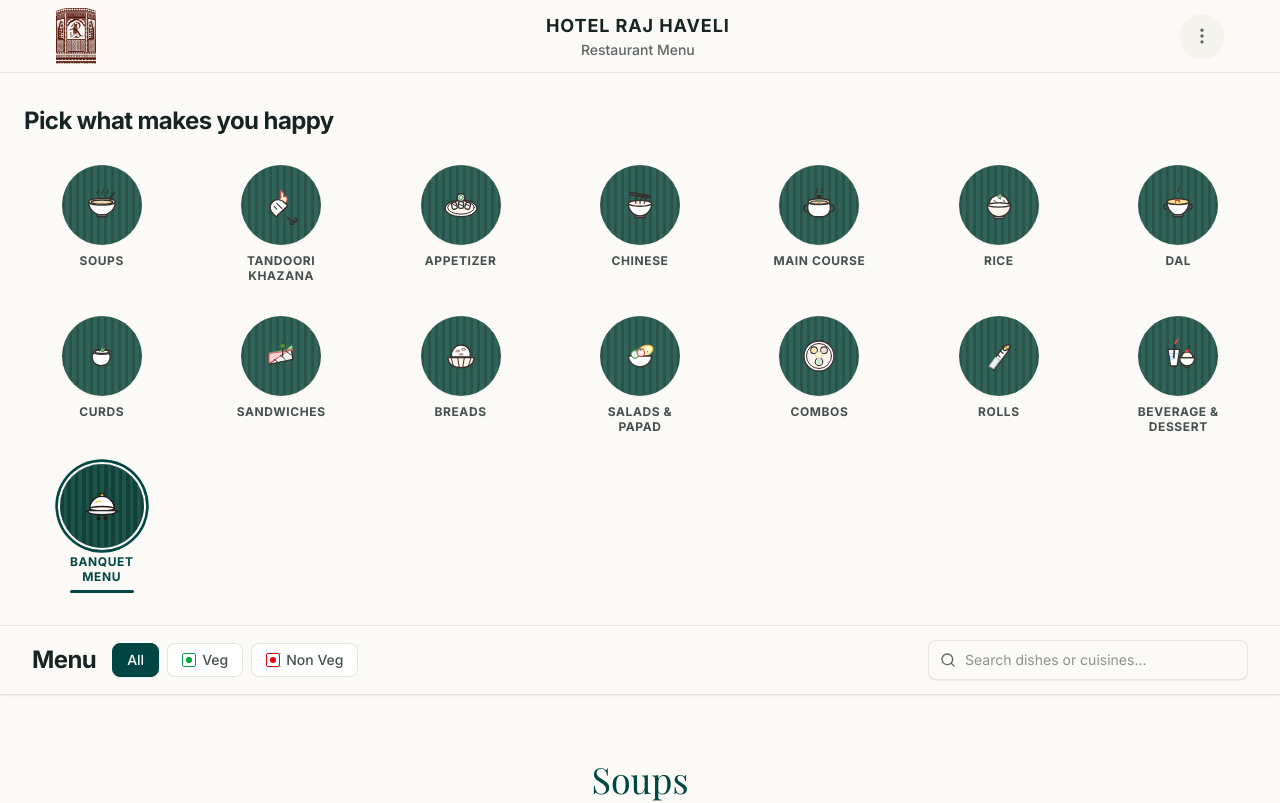
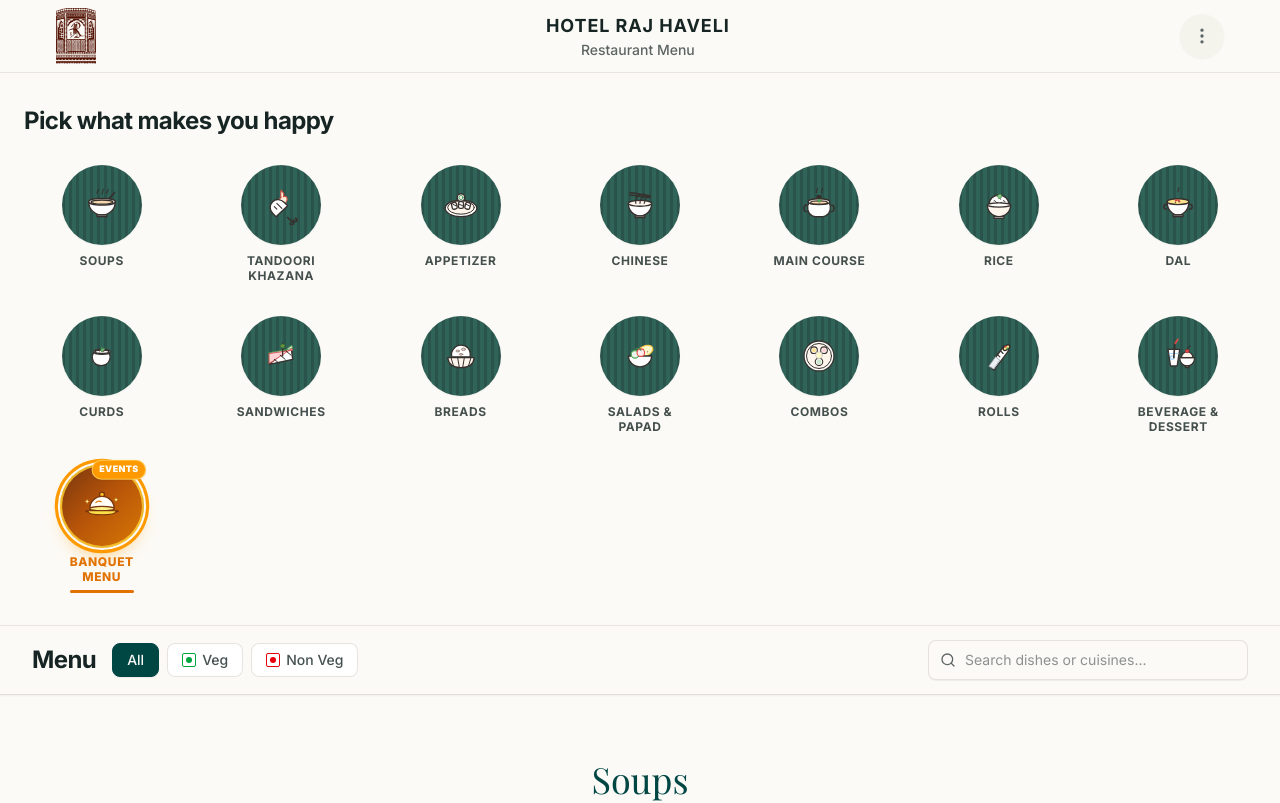
Before and after one commit to pradhuman-neologicx/Raj-Havelli, a Next.js app: page /menu in a window 1280 px wide. Shown: the top 803 px of the page. Built offline with nearby package versions, Linux system fonts and the light colour scheme; a web font is replaced by a local one.

Commit message:
banquet tab color

```diff
--- a/src/app/menu/page.tsx
+++ b/src/app/menu/page.tsx
@@ -1068,26 +1068,67 @@ function getCategoryIcon(title: string) {
         viewBox="0 0 48 48"
         className="w-7 h-7 sm:w-8 sm:h-8 md:w-10 md:h-10 shrink-0"
         fill="none"
-        stroke="#221b18"
+        stroke="#78350f"
         strokeWidth="1.6"
         strokeLinecap="round"
         strokeLinejoin="round"
       >
         <circle
           cx="24"
-          cy="12"
-          r="2.5"
-          fill="#ffd54f"
-          stroke="#221b18"
+          cy="11"
+          r="2.8"
+          fill="#fbbf24"
+          stroke="#78350f"
           strokeWidth="1.5"
         />
-        <path d="M10 27c0-7.7 6.3-14 14-14s14 6.3 14 14H10z" fill="#ffffff" />
-        <ellipse cx="24" cy="27" rx="14" ry="2.5" fill="#fff5ec" />
-        <line x1="6" y1="30" x2="42" y2="30" strokeWidth="2" stroke="#221b18" />
-        <path d="M8 30c0 2.5 3.5 4 16 4s16-1.5 16-4" fill="#f5f5f5" />
-        <path d="M17 20c2-2 4-2 6-1" stroke="#ffb300" strokeWidth="1.2" />
-        <circle cx="20" cy="38" r="1.5" fill="#221b18" />
-        <circle cx="28" cy="38" r="1.5" fill="#221b18" />
+        <path
+          d="M10 27c0-7.7 6.3-14 14-14s14 6.3 14 14H10z"
+          fill="#fffdf5"
+          stroke="#78350f"
+          strokeWidth="1.6"
+        />
+        <ellipse
+          cx="24"
+          cy="27"
+          rx="14"
+          ry="2.5"
+          fill="#fef08a"
+          stroke="#78350f"
+          strokeWidth="1.3"
+        />
+        <line
+          x1="6"
+          y1="30"
+          x2="42"
+          y2="30"
+          strokeWidth="2.2"
+          stroke="#78350f"
+        />
+        <path
+          d="M8 30c0 2.5 3.5 4 16 4s16-1.5 16-4"
+          fill="#fde047"
+          stroke="#78350f"
+          strokeWidth="1.3"
+        />
+        <path
+          d="M17 20c2-2 4-2 6-1"
+          stroke="#d97706"
+          strokeWidth="1.3"
+        />
+        {/* Sparkle 1 */}
+        <path
+          d="M7 16l1 1.8 1.8 1-1.8 1-1 1.8-1-1.8-1.8-1 1.8-1z"
+          fill="#fef08a"
+          stroke="#b45309"
+          strokeWidth="0.8"
+        />
+        {/* Sparkle 2 */}
+        <path
+          d="M40 14l1 1.8 1.8 1-1.8 1-1 1.8-1-1.8-1.8-1 1.8-1z"
+          fill="#fef08a"
+          stroke="#b45309"
+          strokeWidth="0.8"
+        />
       </svg>
     );
   }
@@ -1445,23 +1486,27 @@ export default function MenuList() {
                 className="group flex flex-col items-center cursor-pointer transition-all duration-200 focus:outline-none w-full max-w-[105px]"
               >
                 <div
-                  className={`relative w-15 h-15 sm:w-16 sm:h-16 md:w-20 md:h-20 rounded-full flex items-center justify-center p-2.5 transition-all duration-300 shadow-xs ${
+                  className={`relative w-15 h-15 sm:w-16 sm:h-16 md:w-20 md:h-20 rounded-full flex items-center justify-center p-2.5 transition-all duration-300 border-2 border-amber-300/80 ${
                     active === "banquet"
-                      ? "ring-[2.5px] ring-primary ring-offset-2 ring-offset-background shadow-md shadow-primary/30 scale-105"
-                      : "hover:scale-105 hover:shadow-xs opacity-90 hover:opacity-100"
+                      ? "ring-[3px] ring-amber-500 ring-offset-2 ring-offset-background shadow-lg shadow-amber-500/40 scale-105"
+                      : "shadow-md shadow-amber-600/25 ring-2 ring-amber-500/40 hover:scale-105 hover:shadow-lg hover:shadow-amber-500/35"
                   }`}
                   style={{
                     background:
-                      "repeating-linear-gradient(90deg, #134139 0px, #134139 3.5px, #1c5449 3.5px, #1c5449 7px)",
+                      "linear-gradient(135deg, #78350f 0%, #b45309 45%, #d97706 100%)",
                   }}
                 >
+                  {/* "Events" Highlight Pill Badge */}
+                  <span className="absolute -top-1.5 -right-1 px-1.5 py-0.5 text-[8.5px] font-black uppercase tracking-wider rounded-full bg-amber-500 text-white shadow-xs border border-amber-200/60">
+                    Events
+                  </span>
                   {getCategoryIcon("banquet")}
                 </div>
                 <span
                   className={`mt-2 text-[10.5px] sm:text-[11px] md:text-xs font-bold uppercase tracking-wider text-center transition-colors line-clamp-2 px-0.5 leading-tight ${
                     active === "banquet"
-                      ? "text-primary"
-                      : "text-foreground/80 group-hover:text-foreground"
+                      ? "text-amber-600 font-extrabold"
+                      : "text-amber-700/90 group-hover:text-amber-600 font-bold"
                   }`}
                 >
                   Banquet Menu
@@ -1469,7 +1514,7 @@ export default function MenuList() {
                 {/* Active theme color underline bar */}
                 <span
                   className={`mt-1.5 h-[2.5px] w-12 sm:w-14 md:w-16 rounded-full transition-all duration-300 ${
-                    active === "banquet" ? "bg-primary" : "bg-transparent"
+                    active === "banquet" ? "bg-amber-600" : "bg-transparent"
                   }`}
                 />
               </button>
```
